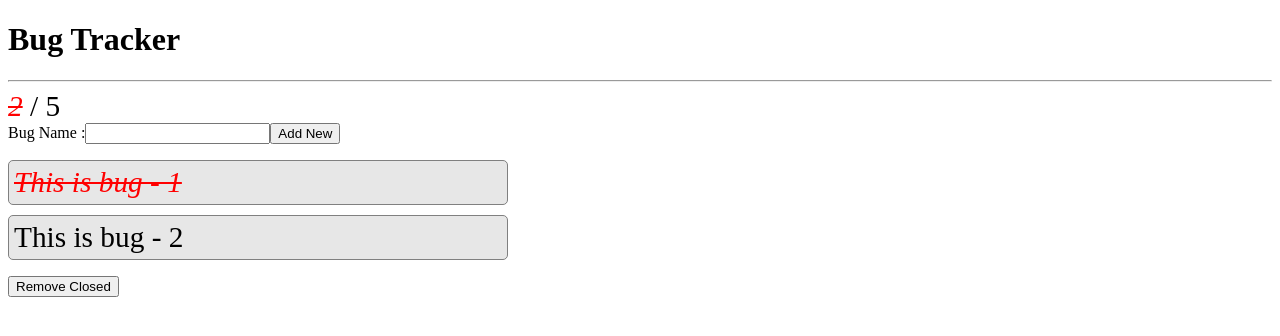
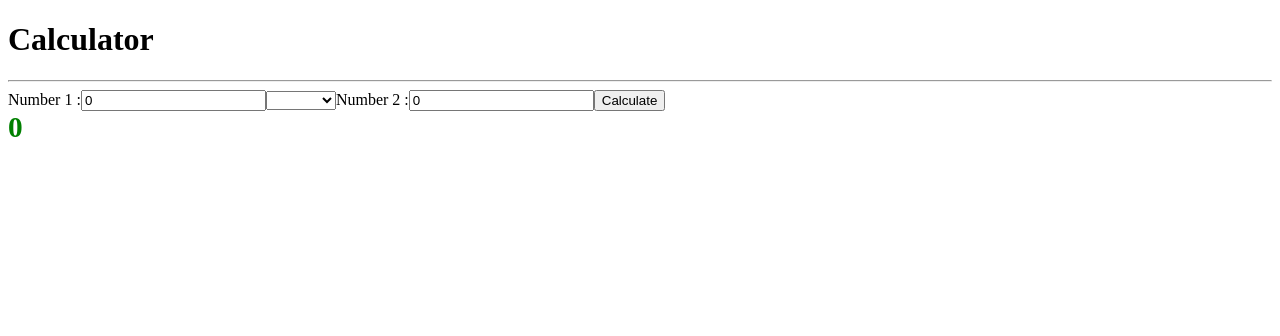
Before and after one commit to tkmagesh/GE-Angular2-May-2017, an Angular app in the folder angular-app/: page / in a window 1280 px wide. Shown: the top 336 px of the page. Built offline with nearby package versions, Linux system fonts and the light colour scheme.

Commit message:
Refactoring 'calculator' to service

```diff
--- a/angular-app/src/app/app.component.html
+++ b/angular-app/src/app/app.component.html
@@ -1 +1 @@
-<bug-tracker></bug-tracker>
+<calculator></calculator>
--- a/angular-app/src/app/bugTracker/bugTracker.component.ts
+++ b/angular-app/src/app/bugTracker/bugTracker.component.ts
@@ -1,4 +1,5 @@
 import { Component } from '@angular/core';
+import { IBug } from './models/IBug';
 
 @Component({
 	selector : 'bug-tracker',
@@ -6,5 +7,36 @@ import { Component } from '@angular/core';
 	styleUrls : ['bugTracker.style.css']
 })
 export class BugTrackerComponent{
+	newBugName : string = '';
 
+	bugs : Array<IBug> = [];
+
+	onAddNewClick(){
+		let newBug : IBug = {
+			name : this.newBugName,
+			isClosed : false
+		};
+		this.bugs.push(newBug);
+	}
+
+	onBugNameClick(bug){
+		bug.isClosed = !bug.isClosed;
+	}
+
+	onRemoveClosedClick(){
+		for(let index = this.bugs.length-1; index >= 0; index--){
+			if (this.bugs[index].isClosed)
+				this.bugs.splice(index,1);
+		}
+	}
+
+	getClosedCount(){
+		let result = 0;
+		for(let bug of this.bugs){
+			if (bug.isClosed){
+				++result;
+			}
+		}
+		return result;
+	}
 }
--- a/angular-app/src/app/bugTracker/bugTracker.template.html
+++ b/angular-app/src/app/bugTracker/bugTracker.template.html
@@ -2,24 +2,22 @@
 <hr>
 <div class="content">
 	<section class="stats">
-		<span class="closed">2</span>
+		<span class="closed">{{getClosedCount()}}</span>
 		<span> / </span>
-		<span>5</span>
+		<span>{{bugs.length}}</span>
 	</section>
 	<section class="edit">
 		<label for=""> Bug Name :</label>
-		<input type="text" name="" id="">
-		<input type="button" value="Add New">
+		<input type="text" [(ngModel)]="newBugName">
+		<input type="button" value="Add New" (click)="onAddNewClick()">
 	</section>
 	<section class="list">
 		<ol>
-			<li>
-				<span class="bugname closed">This is bug - 1</span>
-			</li>
-			<li>
-				<span class="bugname">This is bug - 2</span>
+			<li *ngFor="let bug of bugs">
+				<span class="bugname" (click)="onBugNameClick(bug)" [ngClass]="{closed : bug.isClosed}">{{bug.name}}</span>
+				<div><i>{{bug.isClosed}}</i></div>
 			</li>
 		</ol>
-		<input type="button" value="Remove Closed">
+		<input type="button" value="Remove Closed" (click)="onRemoveClosedClick()">
 	</section>
 </div>
--- /dev/null
+++ b/angular-app/src/app/bugTracker/models/IBug.ts
@@ -0,0 +1,4 @@
+export interface IBug {
+	name : string,
+	isClosed : boolean
+}
--- a/angular-app/src/app/calculator/calculator.component.ts
+++ b/angular-app/src/app/calculator/calculator.component.ts
@@ -1,31 +1,13 @@
 import { Component } from '@angular/core';
+import { Calculator } from './calculator';
 
 @Component({
 	selector: 'calculator',
 	templateUrl: 'calculator.template.html'
 })
 export class CalculatorComponent{
-	number1 : number = 0;
-	number2 : number = 0;
-	result : number = 0;
-	operation : string = '';
+	calc : Calculator = new Calculator();
 
-	onCalculateClick(){
-		switch (this.operation) {
-			case "add":
-				this.result = this.number1 + this.number2;
-				break;
-			case "subtract":
-				this.result = this.number1 - this.number2;
-				break;
-			case "multiply":
-				this.result = this.number1 * this.number2;
-				break;
-			case "divide":
-				this.result = this.number1 / this.number2;
-				break;
 
-		}
-	}
 
 }
--- a/angular-app/src/app/calculator/calculator.template.html
+++ b/angular-app/src/app/calculator/calculator.template.html
@@ -1,7 +1,7 @@
 <h1>Calculator</h1>
 <hr>
 <label for="">Number 1 :</label>
-<input type="number" [(ngModel)]="number1" >
+<input type="number" [(ngModel)]="calc.number1" >
 <select [(ngModel)]="operation">
 	<option value="add">add</option>
 	<option value="subtract">subtract</option>
@@ -9,6 +9,6 @@
 	<option value="divide">divide</option>
 </select>
 <label for="">Number 2 :</label>
-<input type="number" [(ngModel)]="number2">
-<input type="button" value="Calculate" (click)="onCalculateClick()">
-<calculator-result [result]="result"></calculator-result>
+<input type="number" [(ngModel)]="calc.number2">
+<input type="button" value="Calculate" (click)="calc[operation]()">
+<calculator-result [result]="calc.result"></calculator-result>
--- /dev/null
+++ b/angular-app/src/app/calculator/calculator.ts
@@ -0,0 +1,18 @@
+export class Calculator{
+	number1 : number = 0;
+	number2 : number = 0;
+	result : number = 0;
+
+	add(){
+		this.result = this.number1 + this.number2;
+	}
+	subtract(){
+		this.result = this.number1 - this.number2;
+	}
+	multiply(){
+		this.result = this.number1 * this.number2;
+	}
+	divide(){
+		this.result = this.number1 / this.number2;
+	}
+}
```
